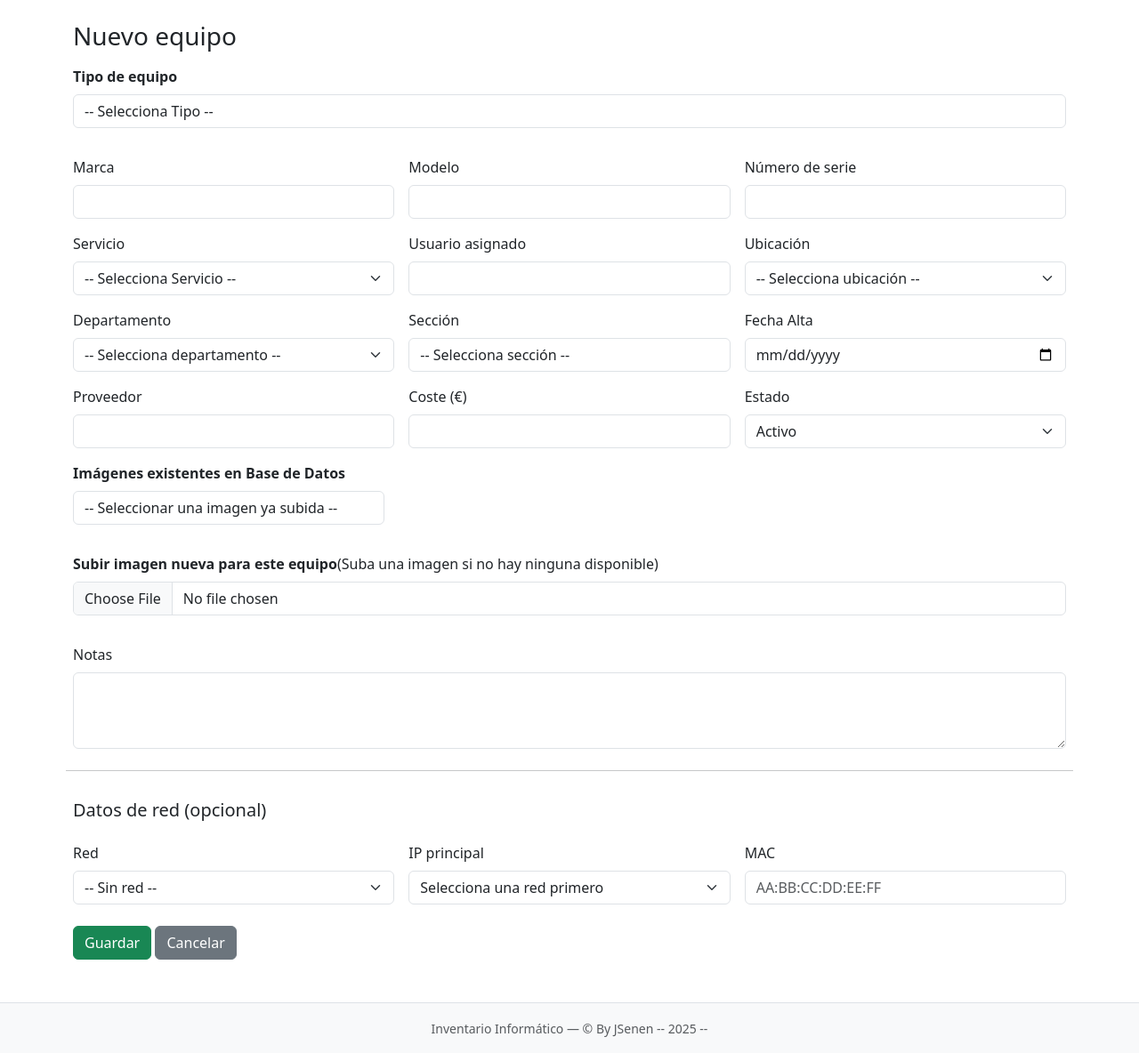
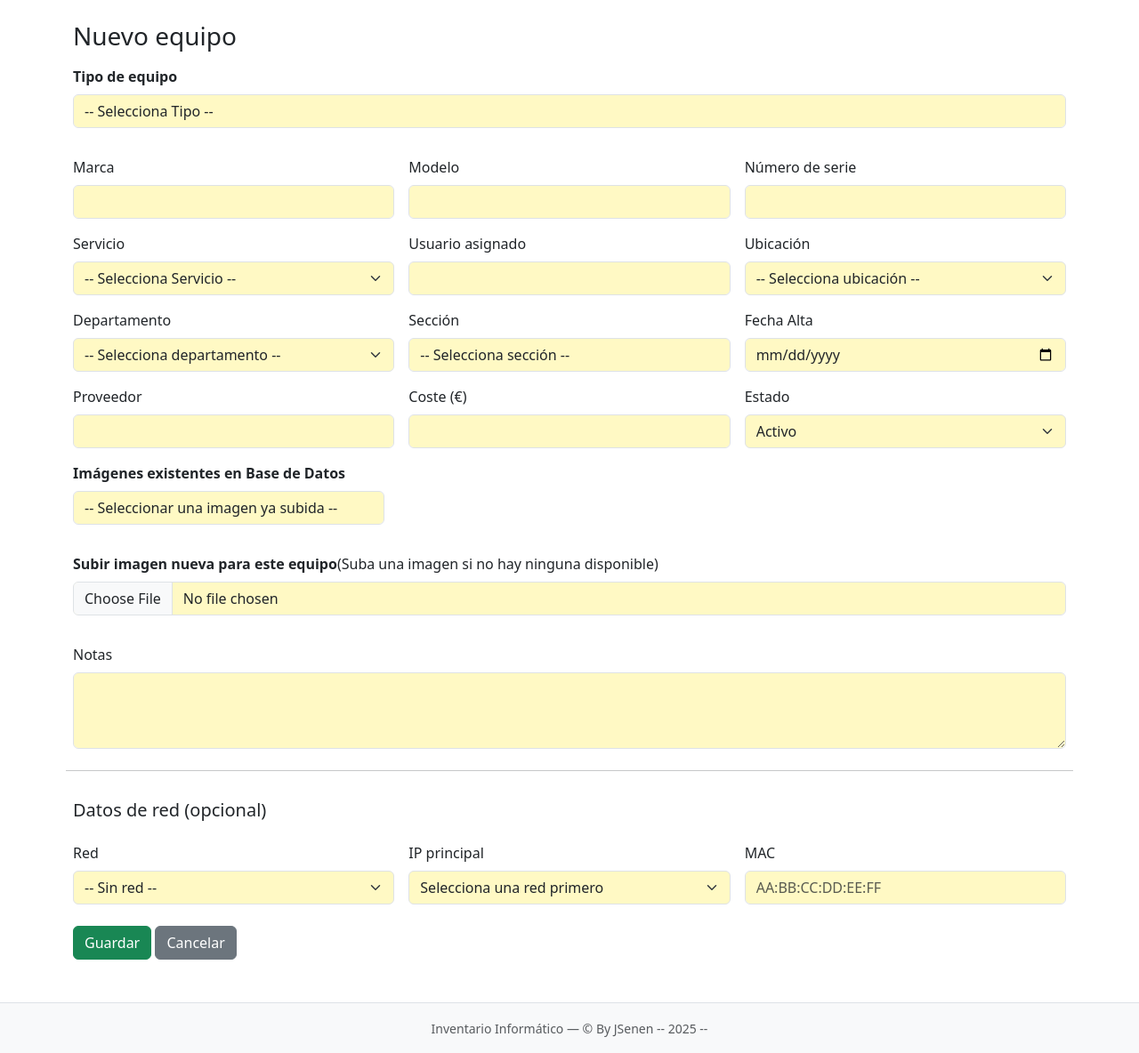
Before and after one commit to JSenen/inventario_it, a PHP site: page /equipo_nuevo.php in a window 1280 px wide. Shown: the part 96-1280 px from the top of the page at 89% size. Run offline with PHP 8.4, Linux system fonts and the light colour scheme; the visitor is signed in with stand-in values (Sample User, id 1); data comes from the database, SQL or seed files in the repository; data that the repository does not hold is empty; some libraries are stand-ins or nearby versions.

Commit message:
updates CSS new and edit device

```diff
--- a/web/equipo_nuevo.php
+++ b/web/equipo_nuevo.php
@@ -276,7 +276,7 @@ usort($imagenes_existentes, function ($a, $b) {
 <form method="post" class="row g-3" enctype="multipart/form-data">
     <div class="mb-3">
     <label class="form-label"><b>Tipo de equipo</b></label>
-    <select name="tipo" class="form-control" required>
+    <select name="tipo" class="form-control campo-destacado" required>
         <option value="">-- Selecciona Tipo --</option>
         <?php foreach ($tipos as $t): ?>
             <?php
@@ -302,7 +302,7 @@ usort($imagenes_existentes, function ($a, $b) {
                 $idMon = (int)$m['id'];
                 $selected = in_array($idMon, $postMonitores) ? 'selected' : '';
             ?>
-                <option value="<?= $idMon ?>" <?= $selected ?>>
+                <option class="campo-destacado" value="<?= $idMon ?>" <?= $selected ?>>
                     <?= htmlspecialchars(trim(
                         ($m['marca'] ?? '') . ' ' .
                         ($m['modelo'] ?? '') .
@@ -311,27 +311,27 @@ usort($imagenes_existentes, function ($a, $b) {
                 </option>
             <?php endforeach; ?>
         </select>
-        <small class="form-text text-muted">
+        <small class="form-text ">
             Mantén Ctrl (o Cmd en Mac) para seleccionar varios monitores.
         </small>
     </div>
 
     <div class="col-md-4">
         <label class="form-label">Marca</label>
-        <input type="text" name="marca" class="form-control" value="<?= htmlspecialchars($_POST['marca'] ?? '') ?>">
+        <input type="text" name="marca" class="form-control campo-destacado" value="<?= htmlspecialchars($_POST['marca'] ?? '') ?>">
     </div>
     <div class="col-md-4">
         <label class="form-label">Modelo</label>
-        <input type="text" name="modelo" class="form-control" value="<?= htmlspecialchars($_POST['modelo'] ?? '') ?>">
+        <input type="text" name="modelo" class="form-control campo-destacado" value="<?= htmlspecialchars($_POST['modelo'] ?? '') ?>">
     </div>
 
     <div class="col-md-4">
         <label class="form-label">Número de serie</label>
-        <input type="text" name="numero_serie" class="form-control" value="<?= htmlspecialchars($_POST['numero_serie'] ?? '') ?>">
+        <input type="text" name="numero_serie" class="form-control campo-destacado" value="<?= htmlspecialchars($_POST['numero_serie'] ?? '') ?>">
     </div>
     <div class="col-md-4">
         <label class="form-label">Servicio</label>
-            <select name="hostname" class="form-select">
+            <select name="hostname" class="form-select campo-destacado ">
                 <option value="">-- Selecciona Servicio --</option>
                 <?php foreach ($servicios as $s): ?>
                     <?php
@@ -348,11 +348,11 @@ usort($imagenes_existentes, function ($a, $b) {
 
     <div class="col-md-4">
         <label class="form-label">Usuario asignado</label>
-        <input type="text" name="usuario_asignado" class="form-control" value="<?= htmlspecialchars($_POST['usuario_asignado'] ?? '') ?>">
+        <input type="text" name="usuario_asignado" class="form-control campo-destacado" value="<?= htmlspecialchars($_POST['usuario_asignado'] ?? '') ?>">
     </div>
     <div class="col-md-4">
         <label class="form-label">Ubicación</label>
-        <select name="ubicacion" class="form-select">
+        <select name="ubicacion" class="form-select campo-destacado">
             <option value="">-- Selecciona ubicación --</option>
             <?php foreach ($ubicaciones as $u): ?>
                 <?php
@@ -368,7 +368,7 @@ usort($imagenes_existentes, function ($a, $b) {
     </div>
     <div class="col-md-4">
         <label class="form-label">Departamento</label>
-        <select name="departamento" class="form-select">
+        <select name="departamento" class="form-select campo-destacado">
             <option value="">-- Selecciona departamento --</option>
             <?php foreach ($departamentos as $d): ?>
                 <?php
@@ -385,7 +385,7 @@ usort($imagenes_existentes, function ($a, $b) {
 
     <div class="col-md-4">
         <label class="form-label">Sección</label>
-        <select name="seccion_id" class="form-control" required>
+        <select name="seccion_id" class="form-control campo-destacado" required>
             <option value="">-- Selecciona sección --</option>
 
             <?php
@@ -404,20 +404,20 @@ usort($imagenes_existentes, function ($a, $b) {
 
     <div class="col-md-4">
         <label class="form-label">Fecha Alta</label>
-        <input type="date" name="fecha_compra" class="form-control" value="<?= htmlspecialchars($_POST['fecha_compra'] ?? '') ?>">
+        <input type="date" name="fecha_compra" class="form-control campo-destacado" value="<?= htmlspecialchars($_POST['fecha_compra'] ?? '') ?>">
     </div>
 
     <div class="col-md-4">
         <label class="form-label">Proveedor</label>
-        <input type="text" name="proveedor" class="form-control" value="<?= htmlspecialchars($_POST['proveedor'] ?? '') ?>">
+        <input type="text" name="proveedor" class="form-control campo-destacado" value="<?= htmlspecialchars($_POST['proveedor'] ?? '') ?>">
     </div>
     <div class="col-md-4">
         <label class="form-label">Coste (€)</label>
-        <input type="number" step="0.01" name="coste" class="form-control" value="<?= htmlspecialchars($_POST['coste'] ?? '') ?>">
+        <input type="number" step="0.01" name="coste" class="form-control campo-destacado" value="<?= htmlspecialchars($_POST['coste'] ?? '') ?>">
     </div>
     <div class="col-md-4">
         <label class="form-label">Estado</label>
-        <select name="estado" class="form-select">
+        <select name="estado" class="form-select campo-destacado">
             <?php
             $estados = ['Activo', 'Almacén', 'Averiado', 'Baja', 'Prestado'];
             $estadoSel = $_POST['estado'] ?? 'Activo';
@@ -435,7 +435,7 @@ usort($imagenes_existentes, function ($a, $b) {
     <label class="form-label"><b>Imágenes existentes en Base de Datos</b></label>
 
     <div class="d-flex align-items-center gap-3">
-        <select name="imagen_existente" id="imagen_existente" class="form-control" style="max-width: 350px;">
+        <select name="imagen_existente" id="imagen_existente" class="form-control campo-destacado" style="max-width: 350px;">
             <option value="">-- Seleccionar una imagen ya subida --</option>
             <?php foreach ($imagenes_existentes as $rutaFs): ?>
                 <?php
@@ -458,7 +458,7 @@ usort($imagenes_existentes, function ($a, $b) {
 
 <div class="mb-3">
     <label for="imagen" class="form-label"><b>Subir imagen nueva para este equipo</b>(Suba una imagen si no hay ninguna disponible)</label>
-    <input type="file" class="form-control" name="imagen" accept="image/*">
+    <input type="file" class="form-control campo-destacado" name="imagen" accept="image/*">
 </div>
 
 <script>
@@ -485,7 +485,7 @@ document.addEventListener('DOMContentLoaded', () => {
 
     <div class="col-12">
         <label class="form-label">Notas</label>
-        <textarea name="notas" class="form-control" rows="3"><?= htmlspecialchars($_POST['notas'] ?? '') ?></textarea>
+        <textarea name="notas" class="form-control campo-destacado" rows="3"><?= htmlspecialchars($_POST['notas'] ?? '') ?></textarea>
     </div>
 
     <hr class="mt-4">
@@ -494,7 +494,7 @@ document.addEventListener('DOMContentLoaded', () => {
 
     <div class="col-md-4">
     <label class="form-label">Red</label>
-    <select name="red_id" class="form-select" id="redSelect">
+    <select name="red_id" class="form-select campo-destacado" id="redSelect">
         <option value="">-- Sin red --</option>
         <?php foreach ($redes as $r): ?>
             <option value="<?= $r['id'] ?>" <?= (($_POST['red_id'] ?? '') == $r['id']) ? 'selected' : '' ?>>
@@ -506,7 +506,7 @@ document.addEventListener('DOMContentLoaded', () => {
 
 <div class="col-md-4">
     <label class="form-label">IP principal</label>
-    <select name="ip" id="ipSelect" class="form-select">
+    <select name="ip" id="ipSelect" class="form-select campo-destacado">
         <option value="">Selecciona una red primero</option>
         <?php
         // Si hubo error y el usuario ya había elegido una IP, la mostramos seleccionada
@@ -521,7 +521,7 @@ document.addEventListener('DOMContentLoaded', () => {
 
 <div class="col-md-4">
     <label class="form-label">MAC</label>
-    <input type="text" name="mac" class="form-control" placeholder="AA:BB:CC:DD:EE:FF" value="<?= htmlspecialchars($_POST['mac'] ?? '') ?>">
+    <input type="text" name="mac" class="form-control campo-destacado" placeholder="AA:BB:CC:DD:EE:FF" value="<?= htmlspecialchars($_POST['mac'] ?? '') ?>">
 </div>
 
 
--- a/web/equipos_data.php
+++ b/web/equipos_data.php
@@ -157,7 +157,8 @@ $sqlData = "
 
         $colUsuarioDepto =
             htmlspecialchars($row['usuario_asignado'] ?? '') . '<br>' .
-            '<small class="text-muted">' . htmlspecialchars($row['departamento'] ?? '') . '</small>';
+            '<small class="text-muted">' . htmlspecialchars($row['departamento'] ?? '') . '</small>'. '<br>' .
+            '<small class="text-muted">' . htmlspecialchars($row['seccion'] ?? '') . '</small>';
 
         $colServicio  = htmlspecialchars($row['hostname'] ?? '');
         $colUbicacion = htmlspecialchars($row['ubicacion'] ?? '');
--- a/web/includes/header.php
+++ b/web/includes/header.php
@@ -147,6 +147,25 @@
     display: block;
 }
 
+.monitor-actual {
+    background-color: #e8ec9dff !important;  /* verde */
+    color: #414141 !important;
+    font-weight: bold;
+    text-align: center;
+}
+
+.campo-destacado {
+    background-color: #fff9c4 !important;
+}
+
+.campo-averia {
+    background-color: #ffbcbcff !important;
+}
+#tablaEquipos td {
+    padding: 4px 6px !important;
+    font-size: 14px !important;
+}
+
 </style>
     <script src="vendor/bootstrap/js/bootstrap.bundle.min.js"></script>
 </head>
```
Also changed, not shown: web/equipo_editar.php (+34 -27 lines), web/index.php (+8 -4 lines).
